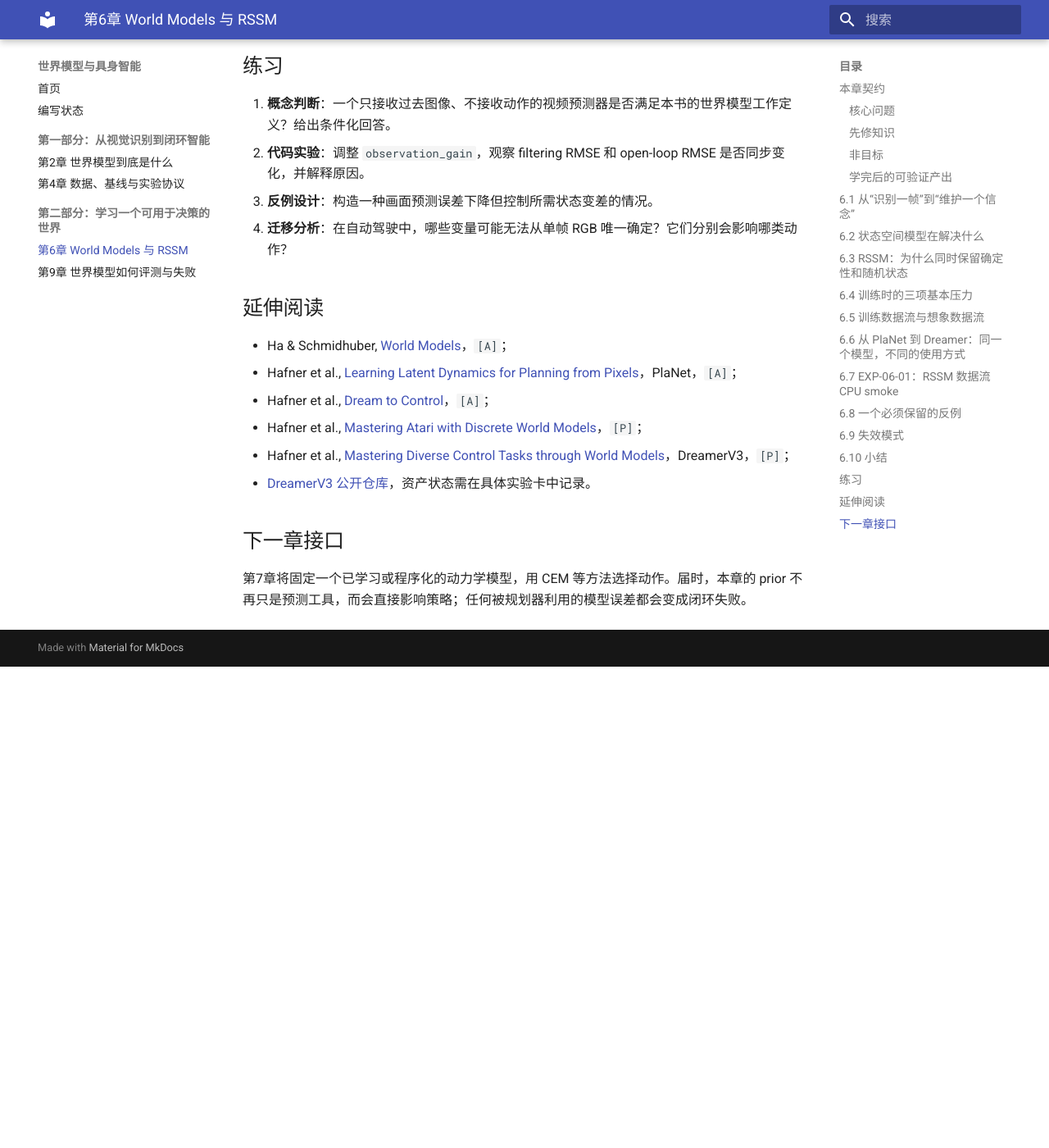
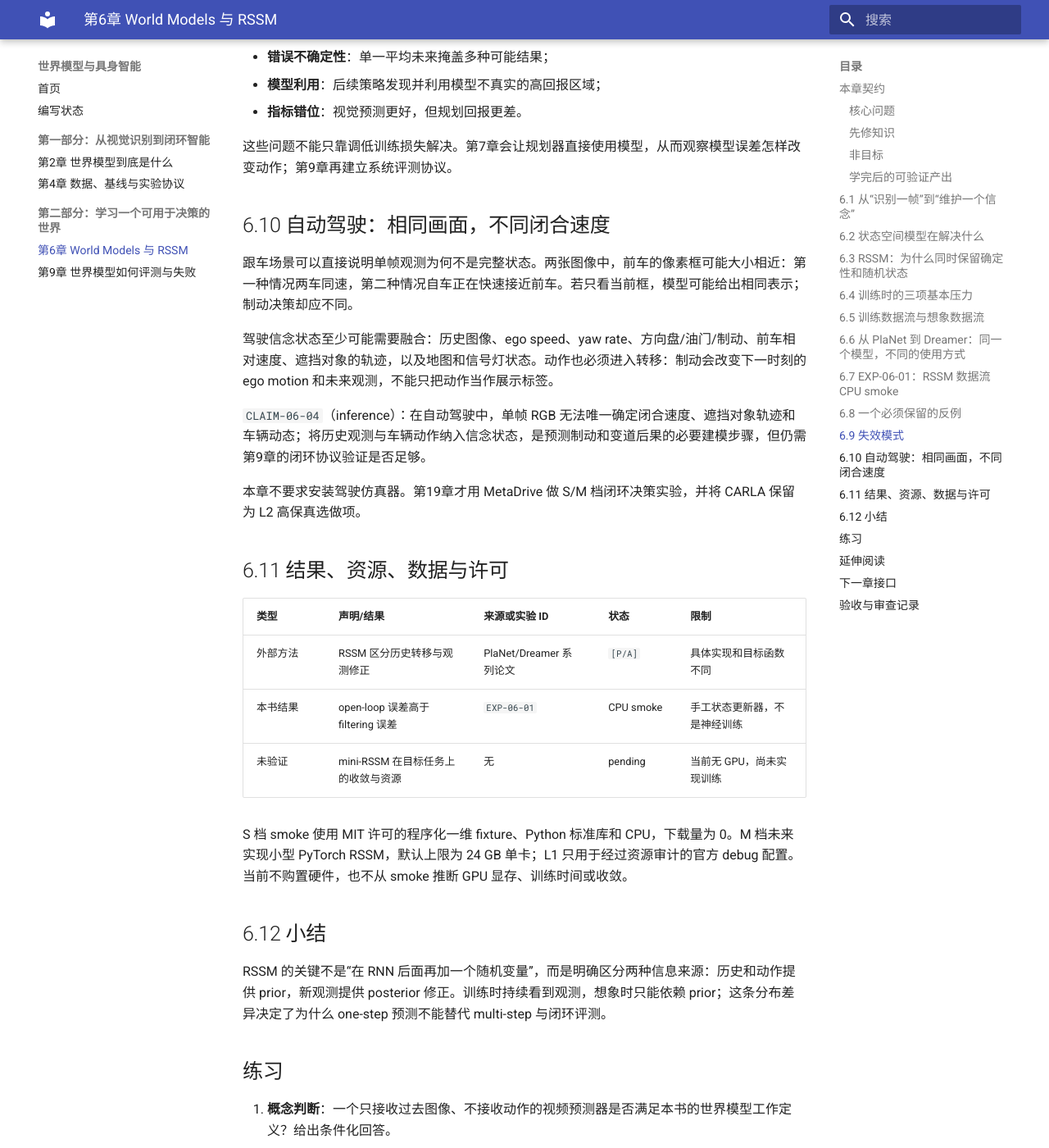
Before and after one commit to dollarser/world-models-and-embodied-ai-book, an MkDocs documentation site: the page built from docs/part-02-world-models/ch06-rssm.md, in a window 1280 px wide and 1400 px high, scrolled down 5183 px. Shown: the whole window at 82% size. Built offline with MkDocs 1.6.1 and Material for MkDocs 9.7.7, drawn with Linux system fonts in a browser that asks for light colours; before the commit the page ends 5996 px from its top, so only the background shows below that; some of the changed text lies outside the part shown.

Commit message:
docs: complete batch A cross-review

````diff
--- a/docs/part-02-world-models/ch06-rssm.md
+++ b/docs/part-02-world-models/ch06-rssm.md
@@ -1,8 +1,11 @@
 # 第6章 World Models 与循环状态空间模型
 
-> 状态：`drafted`
+> 状态：`reviewed`
 > 资料核查日期：2026-08-31
 > 关联实验：`EXP-06-01`
+> 关联声明：`CLAIM-06-01`～`CLAIM-06-04`
+> 关联图表：`FIG-06-01` / `TAB-06-01`
+> 资源档位：S / M / L1
 > 当前验证：标准库 CPU smoke；完整训练与 GPU 资源待验证
 
 ## 本章契约
@@ -57,6 +60,8 @@
 
 prior 回答“如果只知道过去和动作，我预期现在是什么状态”；posterior 回答“看到新观测以后，我应该怎样修正这个预期”。训练阶段通常两者都存在；真正向未来想象时没有未来观测，只能连续使用 prior。
 
+`CLAIM-06-01`（fact）：RSSM 的 prior 只使用历史状态和动作推进信念，posterior 在此基础上额外使用当前观测进行修正；两者承担的证据角色不同。
+
 这一区别非常重要：模型可能在每一步都依靠新观测纠错，因此 one-step 指标很好；一旦拿走观测做十步 rollout，误差就开始复合。后续章节讨论模型规划和 Dreamer 时，会反复回到这条边界。
 
 ## 6.3 RSSM：为什么同时保留确定性和随机状态
@@ -82,6 +87,8 @@
     Q --> KL
     Q --> D[观测/奖励/终止预测]
 ```
+
+*FIG-06-01：教学版 RSSM 的 prior/posterior 数据流。训练阶段可以使用观测形成 posterior，未来想象阶段只能沿 prior 推进。来源：本书原创，MIT，2026-08-31。*
 
 确定性状态并不意味着环境确定；随机状态也不等于简单地给网络加噪声。二者分工的动机是：循环路径保留跨时间的信息，随机变量表示单一历史下仍无法消除的不确定性。
 
@@ -125,6 +132,8 @@
 
 只报告第一项，会掩盖模型在规划时真正暴露的问题。
 
+`CLAIM-06-02`（recommendation）：用于规划或 imagined learning 的状态空间模型，至少应分别报告观测修正后的 filtering 误差和关闭未来观测后的 multi-step prior 误差。
+
 ## 6.6 从 PlaNet 到 Dreamer：同一个模型，不同的使用方式
 
 PlaNet 学习潜在动力学后，用规划器在线搜索动作序列。随后 [Dreamer](https://arxiv.org/abs/1912.01603) 在学习到的潜在模型内展开 imagined trajectories，并通过这些轨迹学习行为。两者共享的核心不是某个特定网络层，而是“学习任务相关状态—在模型中预测动作后果—用预测改善决策”的闭环。
@@ -156,6 +165,8 @@
 
 本轮基线使用 seed 7 的 32 步程序化轨迹，宿主 Python 与 CPU Docker 输出一致：
 
+`TAB-06-01`：`EXP-06-01` 固定程序化 fixture 的三类 RMSE；这些指标只用于验证数据流与评测接口。
+
 | 指标 | RMSE | 解释 |
 | --- | ---: | --- |
 | filtering | 0.06084 | 每步使用观测修正后的状态误差 |
@@ -163,6 +174,8 @@
 | persistence | 0.70437 | 用上一观测预测下一状态的朴素基线 |
 
 原始结果记录在 `results/ch06/EXP-06-01-smoke.json`。这些数字只属于 `EXP-06-01` 的固定教学 fixture，不与论文分数比较，也不用于声称学习方法优于其他模型。
+
+`CLAIM-06-03`（result）：在 `EXP-06-01` 的固定 32 步 fixture 上，open-loop RMSE 为 0.33317，高于持续观测修正的 filtering RMSE 0.06084。该结果不外推到神经 RSSM、PlaNet 或 Dreamer。
 
 ## 6.8 一个必须保留的反例
 
@@ -181,7 +194,27 @@
 
 这些问题不能只靠调低训练损失解决。第7章会让规划器直接使用模型，从而观察模型误差怎样改变动作；第9章再建立系统评测协议。
 
-## 6.10 小结
+## 6.10 自动驾驶：相同画面，不同闭合速度
+
+跟车场景可以直接说明单帧观测为何不是完整状态。两张图像中，前车的像素框可能大小相近：第一种情况两车同速，第二种情况自车正在快速接近前车。若只看当前框，模型可能给出相同表示；制动决策却应不同。
+
+驾驶信念状态至少可能需要融合：历史图像、ego speed、yaw rate、方向盘/油门/制动、前车相对速度、遮挡对象的轨迹，以及地图和信号灯状态。动作也必须进入转移：制动会改变下一时刻的 ego motion 和未来观测，不能只把动作当作展示标签。
+
+`CLAIM-06-04`（inference）：在自动驾驶中，单帧 RGB 无法唯一确定闭合速度、遮挡对象轨迹和车辆动态；将历史观测与车辆动作纳入信念状态，是预测制动和变道后果的必要建模步骤，但仍需第9章的闭环协议验证是否足够。
+
+本章不要求安装驾驶仿真器。第19章才用 MetaDrive 做 S/M 档闭环决策实验，并将 CARLA 保留为 L2 高保真选做项。
+
+## 6.11 结果、资源、数据与许可
+
+| 类型 | 声明/结果 | 来源或实验 ID | 状态 | 限制 |
+| --- | --- | --- | --- | --- |
+| 外部方法 | RSSM 区分历史转移与观测修正 | PlaNet/Dreamer 系列论文 | `[P/A]` | 具体实现和目标函数不同 |
+| 本书结果 | open-loop 误差高于 filtering 误差 | `EXP-06-01` | CPU smoke | 手工状态更新器，不是神经训练 |
+| 未验证 | mini-RSSM 在目标任务上的收敛与资源 | 无 | pending | 当前无 GPU，尚未实现训练 |
+
+S 档 smoke 使用 MIT 许可的程序化一维 fixture、Python 标准库和 CPU，下载量为 0。M 档未来实现小型 PyTorch RSSM，默认上限为 24 GB 单卡；L1 只用于经过资源审计的官方 debug 配置。当前不购置硬件，也不从 smoke 推断 GPU 显存、训练时间或收敛。
+
+## 6.12 小结
 
 RSSM 的关键不是“在 RNN 后面再加一个随机变量”，而是明确区分两种信息来源：历史和动作提供 prior，新观测提供 posterior 修正。训练时持续看到观测，想象时只能依赖 prior；这条分布差异决定了为什么 one-step 预测不能替代 multi-step 与闭环评测。
 
@@ -204,3 +237,19 @@
 ## 下一章接口
 
 第7章将固定一个已学习或程序化的动力学模型，用 CEM 等方法选择动作。届时，本章的 prior 不再只是预测工具，而会直接影响策略；任何被规划器利用的模型误差都会变成闭环失败。
+
+## 验收与审查记录
+
+```text
+本地检查：make check-local
+严格检查：make check
+章节 smoke：make ch06-smoke
+文档构建：make docs-build
+```
+
+- 内容审查：通过；
+- 代码审查：通过；
+- 一致性审查：通过；
+- 教学审查：通过；
+- 审查记录路径：`reviews/batch-a-review.md`；
+- 已知限制与下一步：PyTorch mini-RSSM、24 GB 单卡资源和完整训练仍待后续阶段验证。
````
Also changed, not shown: README.md (+1 -0 lines), docs/part-01-loop/ch02-what-is-a-world-model.md (+6 -5 lines), docs/part-01-loop/ch04-data-and-protocols.md (+6 -5 lines), docs/part-02-world-models/ch09-evaluation.md (+6 -5 lines), docs/status.md (+6 -5 lines), reviews/README.md (added, +7 -0 lines), reviews/batch-a-review.md (added, +78 -0 lines), specs/PRD/书籍编写与审查执行流程.md (+5 -5 lines), 9 other files.
